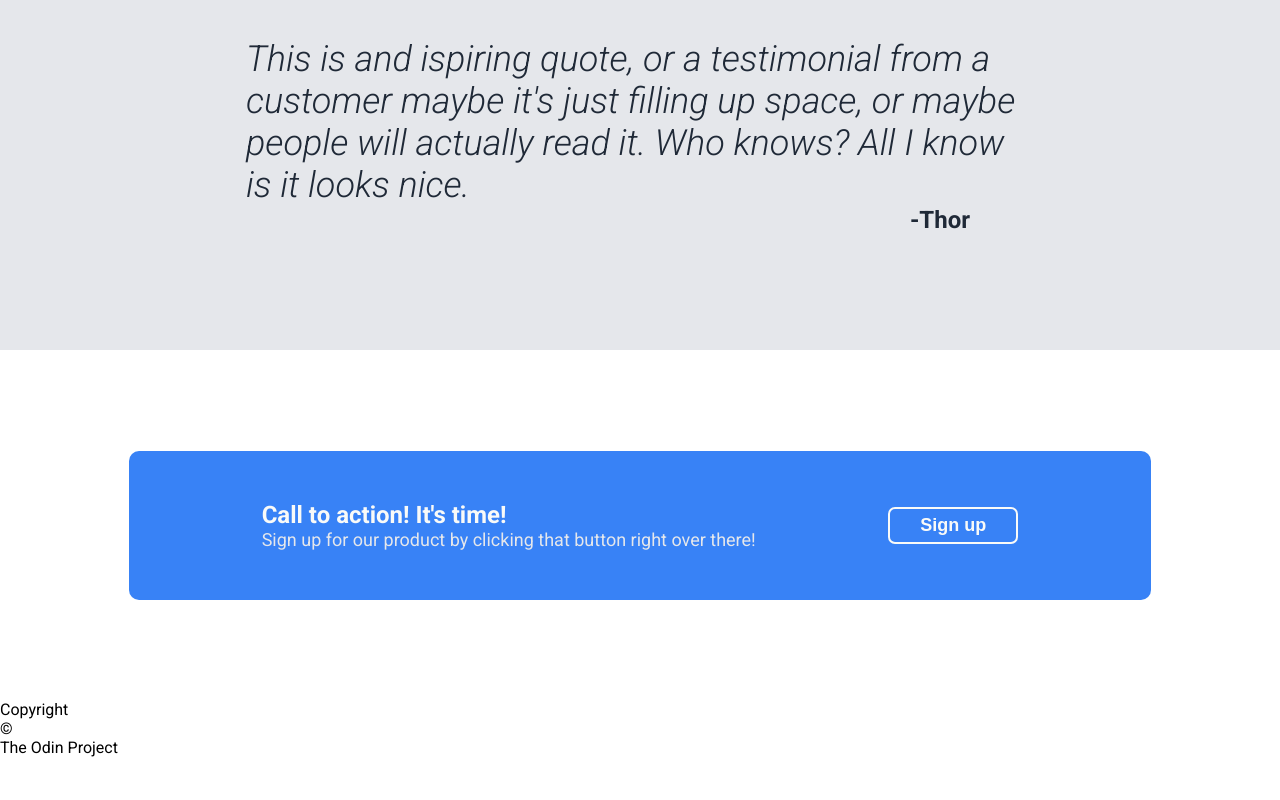
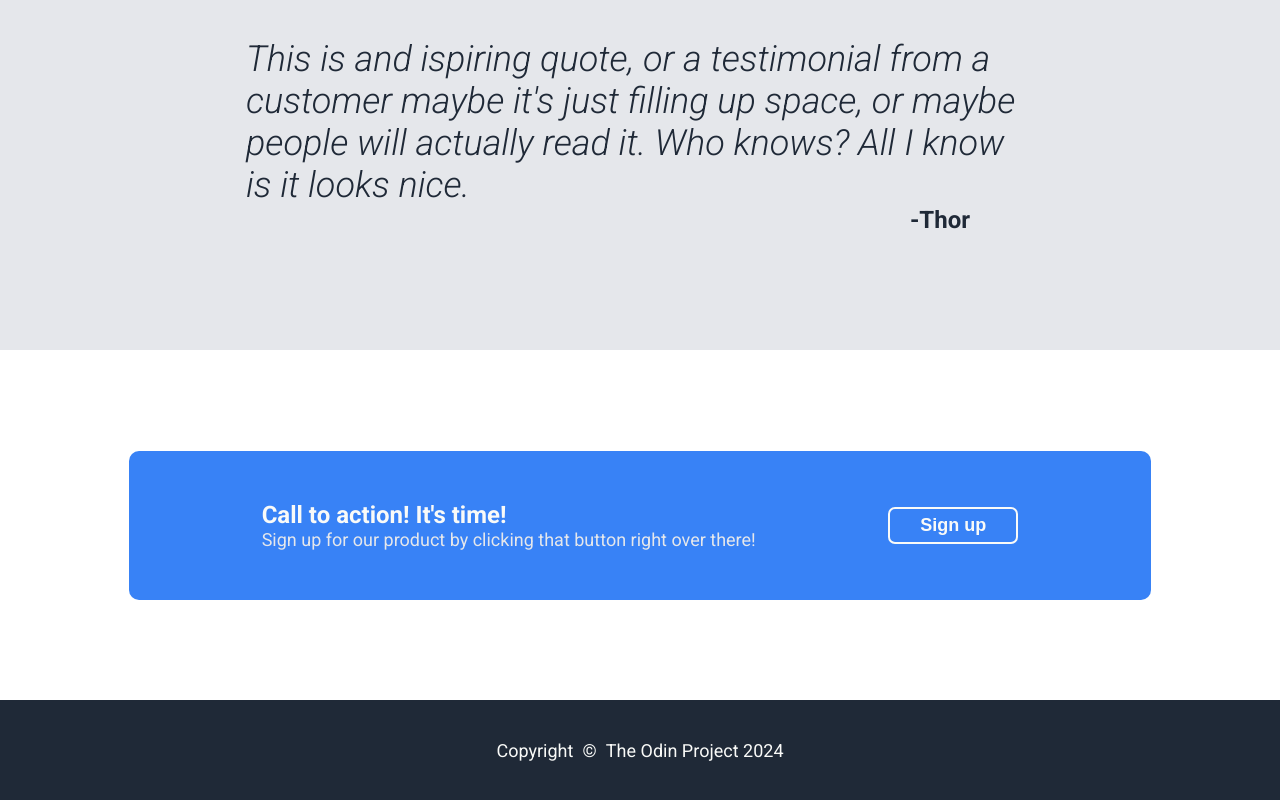
Before and after one commit to demense/landing-page, a plain HTML site: page index.html in a window 1280 px wide. Shown: the part 1113-1913 px from the top of the page. Before the commit the page ends 1870 px from the top, so only its background shows below. Drawn offline with Linux system fonts and the light colour scheme.

Commit message:
Add and style footer

```diff
--- a/index.html
+++ b/index.html
@@ -67,8 +67,8 @@
             <button class="cta-button">Sign up</button>
         </div>
     </div>
-    <div class="foooter">
-        <div>Copyright</div><div>©</div><div>The Odin Project</div>
+    <div class="footer">
+        <div>Copyright&ensp;©&ensp;The Odin Project 2024</div>
     </div>
 </body>
 </html>
--- a/styles.css
+++ b/styles.css
@@ -193,3 +193,13 @@ ul {
     border: 2px solid #F9FAF8;
     font-weight: 550;
 }
+
+.footer {
+    background-color: #1F2937;
+    color: #F9FAF8;
+    height: 100px;
+    font-size: 18px;
+    display: flex;
+    justify-content: center;
+    align-items: center;
+}
```
